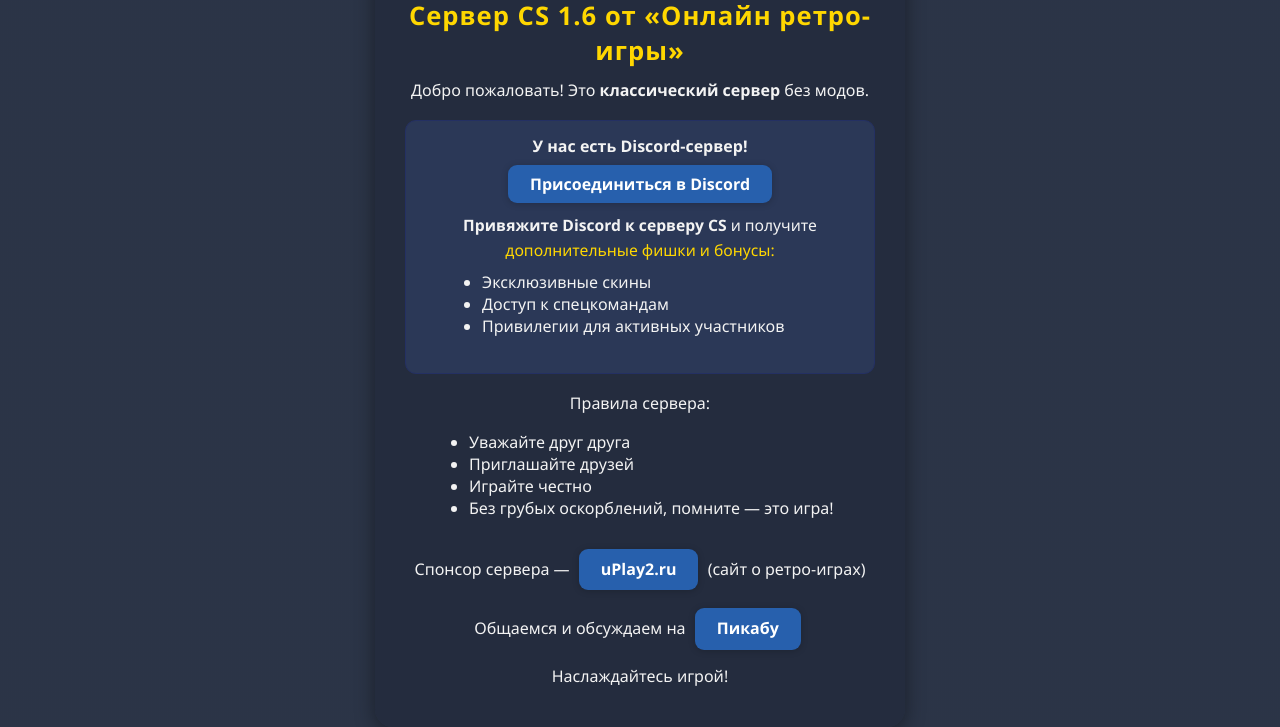
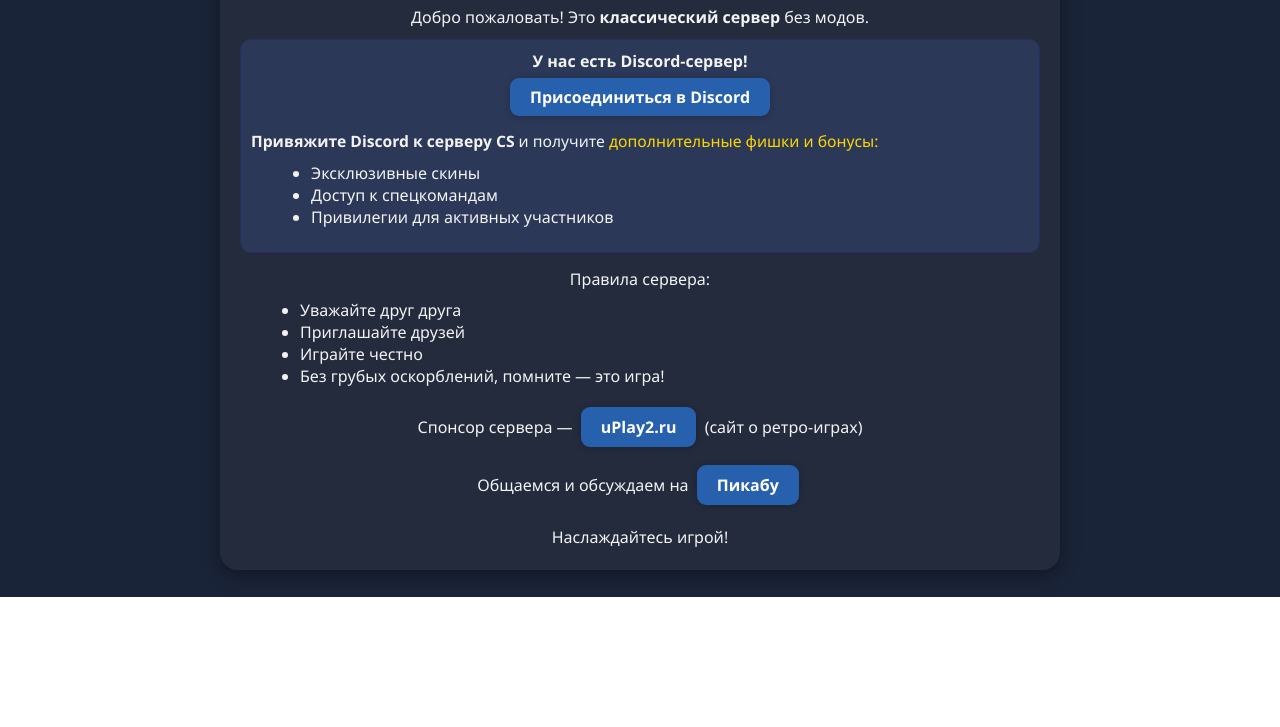
Before and after one commit to F4ntik/pikori_motd, a plain HTML site: page index.html in a window 1280 px wide. Shown: the part 203-930 px from the top of the page. After the commit the page ends 800 px from the top, so only its background shows below. Drawn offline with Linux system fonts and the light colour scheme.

Commit message:
Update index.html

```diff
--- a/index.html
+++ b/index.html
@@ -4,42 +4,51 @@
   <meta charset="utf-8"/>
   <title>Сервер "Онлайн ретро-игры" — CS 1.6</title>
   <style>
-body {
+    /* Разрешаем body/фрейм по всей ширине */
+    html, body {
+      width: 100%;
+      height: 100%;
       margin: 0;
       padding: 0;
       background: linear-gradient(rgba(25,35,55,0.92), rgba(25,35,55,0.92));
       font-family: 'Segoe UI', Arial, sans-serif;
       color: #f3f3f3;
+      overflow: hidden; /* скролл внутри .centered */
     }
+
     .centered {
-    max-width: 470px;
-    margin: 40px auto 0 auto;
-    background: rgba(36,44,62, 0.96);
+      /* вместо max-width:470px */
+      width: 90vw;           /* 90% от ширины окна */
+      max-width: 800px;      /* но не шире 800px */
+      margin: 10px auto;     /* по центру горизонтально */
+      background: rgba(36,44,62,0.96);
       border-radius: 18px;
       box-shadow: 0 4px 20px #0006;
-    padding: 24px 30px 28px 30px;
+      padding: 15px 20px;
+      overflow-y: auto;      /* только вертикальный скролл здесь */
       text-align: center;
     }
+
     h1 {
       font-size: 1.6em;
-    margin-bottom: 0.1em;
+      margin-bottom: 0.2em;
       color: #ffd700;
       letter-spacing: 1px;
     }
     .logo-img {
       display: block;
-    margin: 0 auto 16px auto;
-    max-width: 120px;
+      margin: 0 auto 16px;
+      max-width: 140px;      /* чуть побольше логотип */
       border-radius: 10px;
       box-shadow: 0 2px 10px #0005;
     }
     p {
-    margin: 10px 0;
-    line-height: 1.6;
+      margin: 6px 0;
+      line-height: 1.5;
     }
     ul {
       text-align: left;
-    margin: 14px 0 22px 24px;
+      margin: 8px 0 14px 20px;
     }
     a, .btn-link {
       color: #ffd700;
@@ -47,16 +56,12 @@ a, .btn-link {
       transition: color 0.12s;
     }
     a:hover, .btn-link:hover {
-    color: #fff;
-    background: #ffd700;
-    color: #233;
-    text-decoration: none;
-    border-radius: 7px;
+      background: #ffd700; color: #233; text-decoration: none; border-radius: 7px;
     }
     .btn-link {
       display: inline-block;
-    margin: 8px 5px 0 5px;
-    padding: 8px 22px;
+      margin: 6px 4px;
+      padding: 8px 20px;
       background: #2760ad;
       color: #fff;
       font-weight: bold;
@@ -69,42 +74,50 @@ a:hover, .btn-link:hover {
       background: rgba(44,57,89,0.96);
       border: 1px solid #243063;
       border-radius: 11px;
-    padding: 14px 12px 14px 12px;
-    margin: 16px 0 0 0;
+      padding: 10px;
+      margin-top: 10px;
     }
-@media (max-width: 600px) {
-    .centered {padding: 10px 3vw;}
-    .logo-img {max-width: 80px;}
+
+    @media (max-width: 900px) {
+      .centered { width: 95vw; padding: 10px; }
+      .logo-img { max-width: 100px; }
     }
   </style>
 </head>
 <body>
   <div class="centered">
-    <img class="logo-img" src="http://raw.githubusercontent.com/F4ntik/pikori_motd/refs/heads/main/logo.jpg" alt="Логотип" />
+    <img class="logo-img"
+         src="http://raw.githubusercontent.com/F4ntik/pikori_motd/refs/heads/main/logo.jpg"
+         alt="Логотип" />
     <h1>Сервер CS 1.6 от «Онлайн ретро-игры»</h1>
     <p>Добро пожаловать! Это <b>классический сервер</b> без модов.</p>
     <div class="discord-block">
       <b>У нас есть Discord-сервер!</b><br>
       <a class="btn-link" href="https://discord.gg/US5ZeEf8" target="_blank">Присоединиться в Discord</a>
-        <p style="margin:10px 0 0 0; font-size:0.98em;">
-            <b>Привяжите Discord к серверу CS</b> и получите<br>
+      <p style="margin-top:8px; font-size:0.98em; text-align:left;">
+        <b>Привяжите Discord к серверу CS</b> и получите
         <span style="color:#ffd700;">дополнительные фишки и бонусы:</span>
-            <ul style="margin-top:8px;">
+        <ul>
           <li>Эксклюзивные скины</li>
           <li>Доступ к спецкомандам</li>
           <li>Привилегии для активных участников</li>
         </ul>
       </p>
     </div>
-    <p style="margin-top:17px;">Правила сервера:</p>
+    <p style="margin-top:14px;">Правила сервера:</p>
     <ul>
       <li>Уважайте друг друга</li>
       <li>Приглашайте друзей</li>
       <li>Играйте честно</li>
       <li>Без грубых оскорблений, помните — это игра!</li>
     </ul>
-    <p>Спонсор сервера — <a href="https://uplay2.ru/" class="btn-link" target="_blank">uPlay2.ru</a> (сайт о ретро-играх)</p>
-    <p>Общаемся и обсуждаем на <a href="https://pikabu.ru/community/ori" class="btn-link" target="_blank">Пикабу</a></p>
+    <p>Спонсор сервера —
+      <a href="https://uplay2.ru/" class="btn-link" target="_blank">uPlay2.ru</a>
+      (сайт о ретро-играх)
+    </p>
+    <p>Общаемся и обсуждаем на
+      <a href="https://pikabu.ru/community/ori" class="btn-link" target="_blank">Пикабу</a>
+    </p>
     <p style="margin-top:14px;">Наслаждайтесь игрой!</p>
   </div>
 </body>
```
Lines whose indentation alone changed are shown as unchanged.
